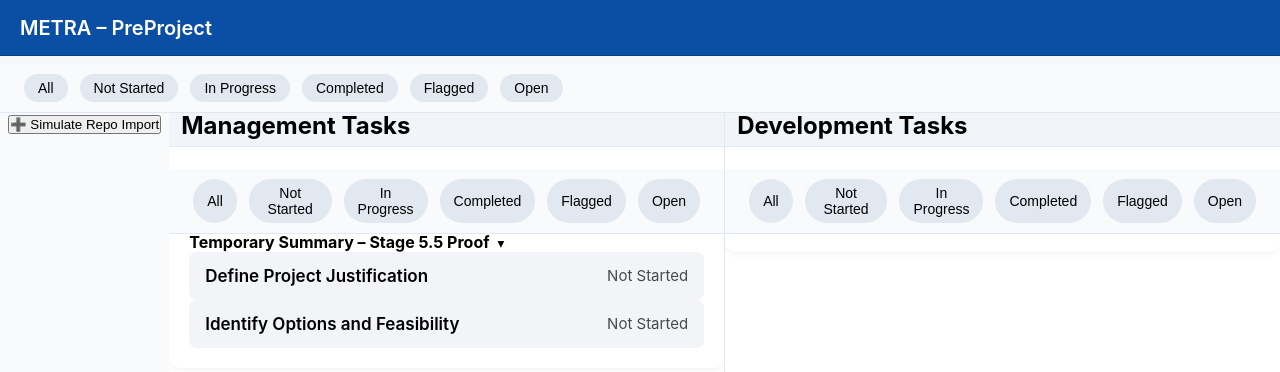
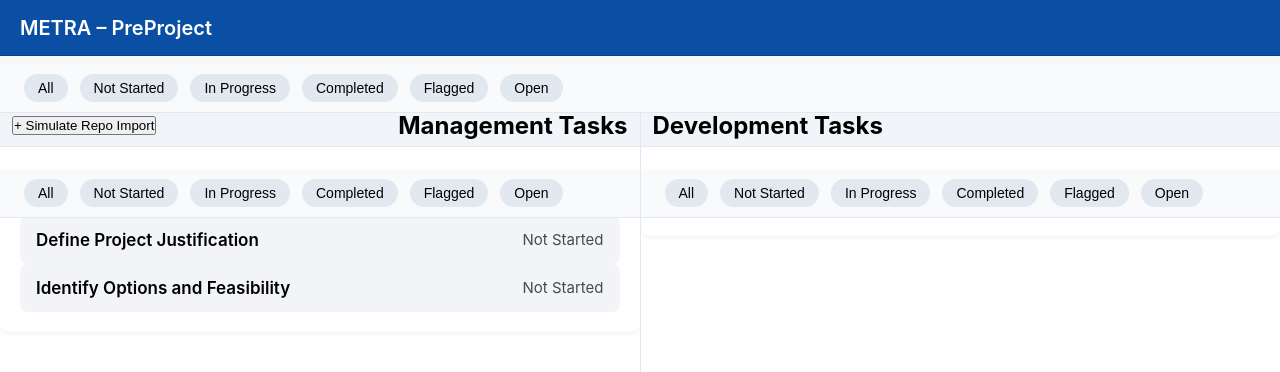
Before and after one commit to johnjkelly1945-ops/project-tracker-vite-pwa-v15, a React (Vite) app in the folder clean-tasksheet-restored/: page / in a window 1280 px wide. Shown: the top 372 px of the page. Built offline with nearby package versions, Linux system fonts and the light colour scheme.

Commit message:
Stage 6.4 – DualPane stable after repo import wiring (sandbox)

```diff
--- a/clean-tasksheet-restored/src/components/DualPane.jsx
+++ b/clean-tasksheet-restored/src/components/DualPane.jsx
@@ -1,11 +1,12 @@
 /* ======================================================================
    METRA – DualPane.jsx
-   Stage 6.2 – Repo Payload → Workspace Append (SAFE)
+   Stage 6.4 – Repo Import REPLACE Semantics (Sandbox Safe)
    ----------------------------------------------------------------------
-   ✔ Uses repoPayloadAdapter
-   ✔ Appends (never replaces) workspace data
-   ✔ Sandbox-only wiring
-   ✔ Fully reversible
+   PURPOSE:
+   ✔ Repo import replaces previous repo-derived state
+   ✔ Prevent duplicate React keys
+   ✔ Preserve clean workspace ownership
+   ✔ No merge logic yet (by design)
    ====================================================================== */
 
 import React, { useState } from "react";
@@ -15,33 +16,34 @@ import PreProject from "./PreProject.jsx";
 import TaskPopup from "./TaskPopup.jsx";
 import FilterBar from "./FilterBar.jsx";
 
-import { adaptRepoPayloadToWorkspace } from "../sandbox/repo-integration/repoPayloadAdapter.js";
+import { adaptRepoPayloadToWorkspace } from
+  "../sandbox/repo-integration/repoPayloadAdapter.js";
 
 import "../Styles/DualPane.css";
 
 export default function DualPane() {
 
   /* ================================================================
-     WORKSPACE STATE (NOW MUTABLE)
+     BASE WORKSPACE STATE
      ================================================================ */
+
+  // Local workspace tasks (non-repo)
   const [mgmtTasks, setMgmtTasks] = useState([
-    { id: 1, title: "Define Project Justification", status: "Not Started" },
-    { id: 2, title: "Identify Options and Feasibility", status: "Not Started" },
+    { id: "local-1", title: "Define Project Justification", status: "Not Started" },
+    { id: "local-2", title: "Identify Options and Feasibility", status: "Not Started" },
   ]);
 
-  const [mgmtSummaries, setMgmtSummaries] = useState([
-    { id: "tmp-1", title: "Temporary Summary – Stage 5.5 Proof" }
-  ]);
+  const [mgmtSummaries, setMgmtSummaries] = useState([]);
 
   const [devTasks, setDevTasks] = useState([]);
   const [devSummaries, setDevSummaries] = useState([]);
 
+  /* ================================================================
+     POPUP STATE
+     ================================================================ */
   const [selectedTask, setSelectedTask] = useState(null);
   const [selectedPane, setSelectedPane] = useState(null);
 
-  /* ================================================================
-     TASK INTERACTION
-     ================================================================ */
   const openTaskPopup = (task, pane) => {
     console.log("🟢 Task clicked:", task);
     setSelectedTask(task);
@@ -54,7 +56,7 @@ export default function DualPane() {
   };
 
   /* ================================================================
-     STAGE 6.2 — SIMULATED REPO IMPORT (SAFE)
+     STAGE 6.4 – SIMULATED REPO IMPORT (REPLACE)
      ================================================================ */
   const simulateRepoImport = () => {
     const fakeRepoPayload = {
@@ -63,30 +65,16 @@ export default function DualPane() {
         { id: "repo-s1", title: "Imported Repo Summary" }
       ],
       tasks: [
-        {
-          id: "repo-t1",
-          title: "Repo Task A",
-          summaryId: "repo-s1"
-        },
-        {
-          id: "repo-t2",
-          title: "Repo Task B",
-          summaryId: "repo-s1"
-        }
-      ]
+        { id: "repo-t1", title: "Repo Task A", summaryId: "repo-s1" },
+        { id: "repo-t2", title: "Repo Task B", summaryId: "repo-s1" },
+      ],
     };
 
     const adapted = adaptRepoPayloadToWorkspace(fakeRepoPayload);
 
-    if (adapted.type === "mgmt") {
-      setMgmtSummaries(prev => [...prev, ...adapted.summaries]);
-      setMgmtTasks(prev => [...prev, ...adapted.tasks]);
-    }
-
-    if (adapted.type === "dev") {
-      setDevSummaries(prev => [...prev, ...adapted.summaries]);
-      setDevTasks(prev => [...prev, ...adapted.tasks]);
-    }
+    // 🔐 REPLACE semantics (no append, no merge)
+    setMgmtSummaries(adapted.summaries);
+    setMgmtTasks(adapted.tasks);
   };
 
   /* ================================================================
@@ -95,17 +83,16 @@ export default function DualPane() {
   return (
     <div className="dual-pane-workspace">
 
-      {/* === TEMP TEST CONTROL (Stage 6.2 only) === */}
-      <div style={{ padding: "8px", borderBottom: "1px solid #ddd" }}>
-        <button onClick={simulateRepoImport}>
-          ➕ Simulate Repo Import
-        </button>
-      </div>
-
       {/* ================= MANAGEMENT ================= */}
       <div className="pane mgmt-pane">
 
         <div className="pane-header">
+          <button
+            onClick={simulateRepoImport}
+            style={{ marginRight: "12px" }}
+          >
+            + Simulate Repo Import
+          </button>
           <h2>Management Tasks</h2>
         </div>
 
```
